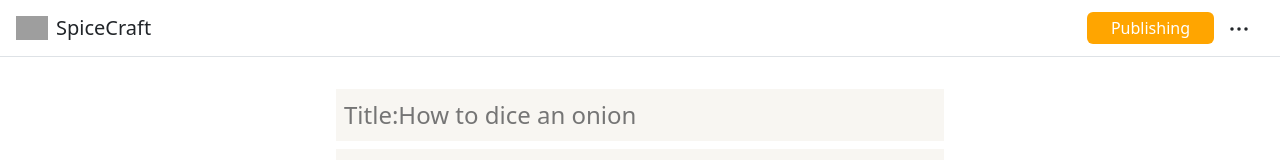
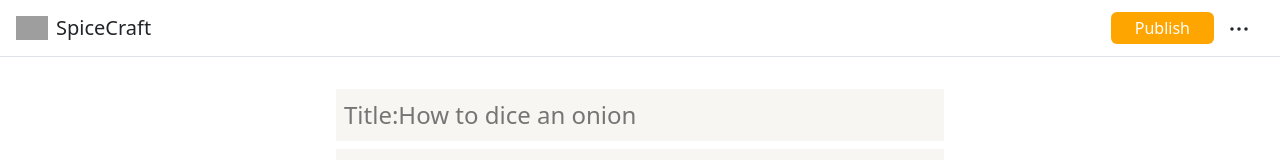
Before and after one commit to arslanDev1526/recipe, a React (Create React App) app: page /tips in a window 1280 px wide. Shown: the top 160 px of the page. Built offline with nearby package versions, Linux system fonts and the light colour scheme; grey boxes are pictures that could not be loaded.

Commit message:
show relvent text on publish button

```diff
--- a/src/pages/header/condationalnav.js
+++ b/src/pages/header/condationalnav.js
@@ -28,7 +28,7 @@ const CondationalNav = () => {
         <div className={`d-flex align-items-center`}>
           {" "}
           <button disabled={isSubmitting} onClick={handleSubmit} className={`border-0 px-4 py-1 rounded text-white  ${styles. btn} `}>
-          { isSubmitting ? "Publish": "Publishing" }
+          { isSubmitting ? "Publishing":"Publish" }
           </button>
           <Dropdown className={`${styles.dropdown}`}>
             <Dropdown.Toggle
```
